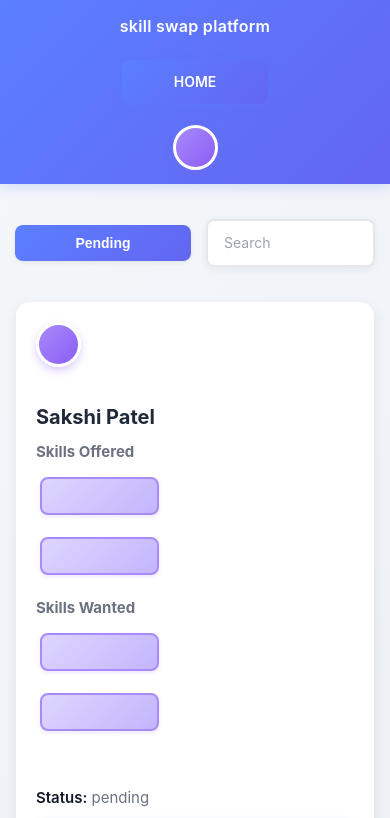
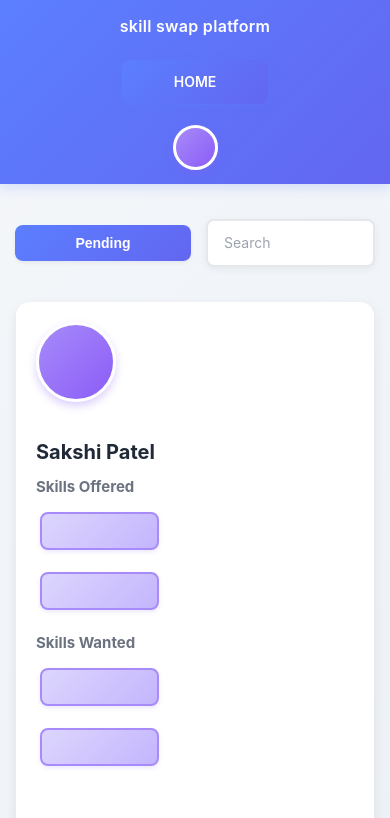
Before and after one commit to Sakshi-1008/Skill-Swap-Platform, a plain HTML site: page frontend/status.html in a window 390 px wide. Shown: the top 818 px of the page. Drawn offline with Linux system fonts and the light colour scheme.

Commit message:
not changes

```diff
--- a/frontend/style.css
+++ b/frontend/style.css
@@ -537,11 +537,11 @@ form > div button {
     height: 45px;
   }
 
-  /* .avatar.large {
+  .avatar.large {
     width: 80px;
     height: 80px;
   }
-   */
+
 }
 
 @media (max-width: 480px) {
```
